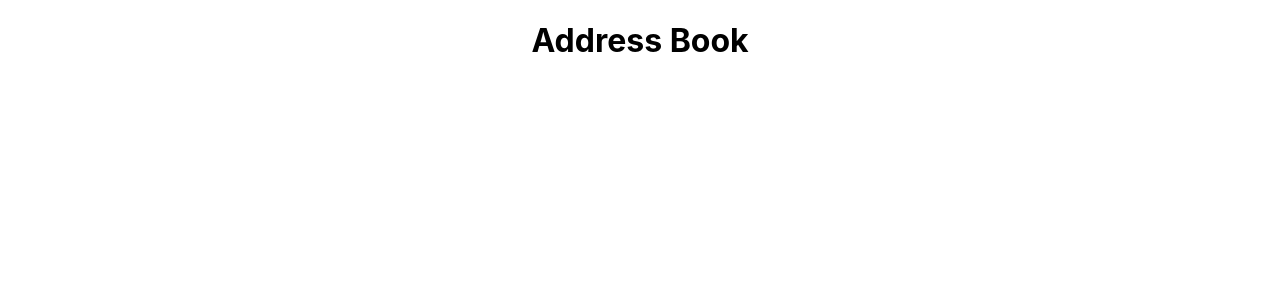
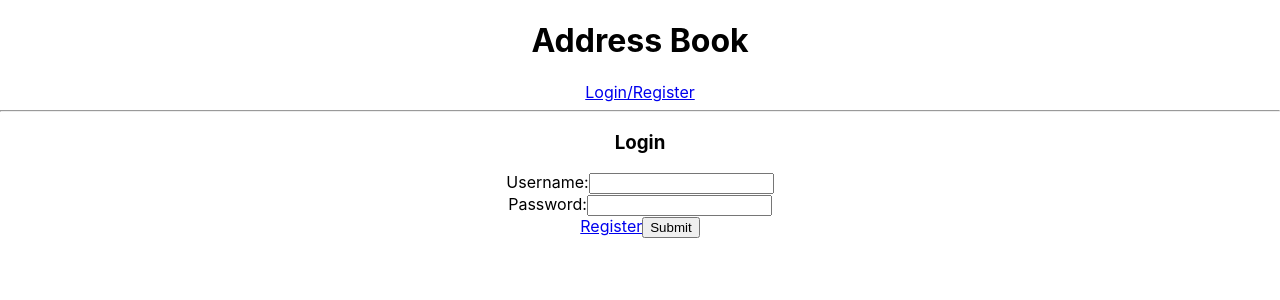
Before and after one commit to bbkbyti/address-book-Bayati-Babak, a React (Create React App) app in the folder client/: page /login in a window 1280 px wide. Shown: the top 300 px of the page. Built offline with nearby package versions, Linux system fonts and the light colour scheme.

Commit message:
login works

```diff
--- a/client/src/App.js
+++ b/client/src/App.js
@@ -1,12 +1,30 @@
 
+import { useState } from 'react';
+import { Routes, Route, useNavigate } from 'react-router-dom';
 import './App.css';
 import Layout from './layouts/Layout';
+import Login from './screens/Login';
+import { loginUser } from './services/auth';
+
 
 function App() {
+  const [currentUser, setCurrentUser] = useState(null);
+
+  const navigate = useNavigate();
+
+  const handleLogin = async (loginData) => {
+    const userData = await loginUser(loginData);
+    setCurrentUser(userData);
+    navigate('/');
+  }
+
+
   return (
     <div className="App">
       <Layout>
-
+        <Routes>
+          <Route exact path='/login' element={<Login handleLogin={handleLogin} />} />
+        </Routes>
       </Layout>
     </div>
   );
--- a/client/src/layouts/Layout.js
+++ b/client/src/layouts/Layout.js
@@ -1,9 +1,12 @@
 import React from 'react'
+import { Link } from 'react-router-dom';
 
 export default function Layout(props) {
     return (
         <header>
             <h1>Address Book</h1>
+            <Link to='/login'>Login/Register</Link>
+            <hr />
             {props.children}
         </header>
     )
--- /dev/null
+++ b/client/src/screens/Login.js
@@ -0,0 +1,51 @@
+import { useState } from 'react';
+import { Link } from 'react-router-dom';
+
+export default function Login(props) {
+    const [formData, setFormData] = useState({
+        username: '',
+        password: '',
+    });
+    const { handleLogin } = props;
+
+    const handleChange = (e) => {
+        const { name, value } = e.target;
+        setFormData((prevState) => ({
+            ...prevState,
+            [name]: value,
+        }));
+    };
+
+    return (
+        <form
+            onSubmit={(e) => {
+                e.preventDefault();
+                handleLogin(formData);
+            }}
+        >
+            <h3>Login</h3>
+            <label>
+                Username:
+                <input
+                    type='text'
+                    name='username'
+                    value={formData.username}
+                    onChange={handleChange}
+                />
+            </label>
+            <br />
+            <label>
+                Password:
+                <input
+                    type='password'
+                    name='password'
+                    value={formData.password}
+                    onChange={handleChange}
+                />
+            </label>
+            <br />
+            <Link to='/register'>Register</Link>
+            <button>Submit</button>
+        </form>
+    );
+}
```
